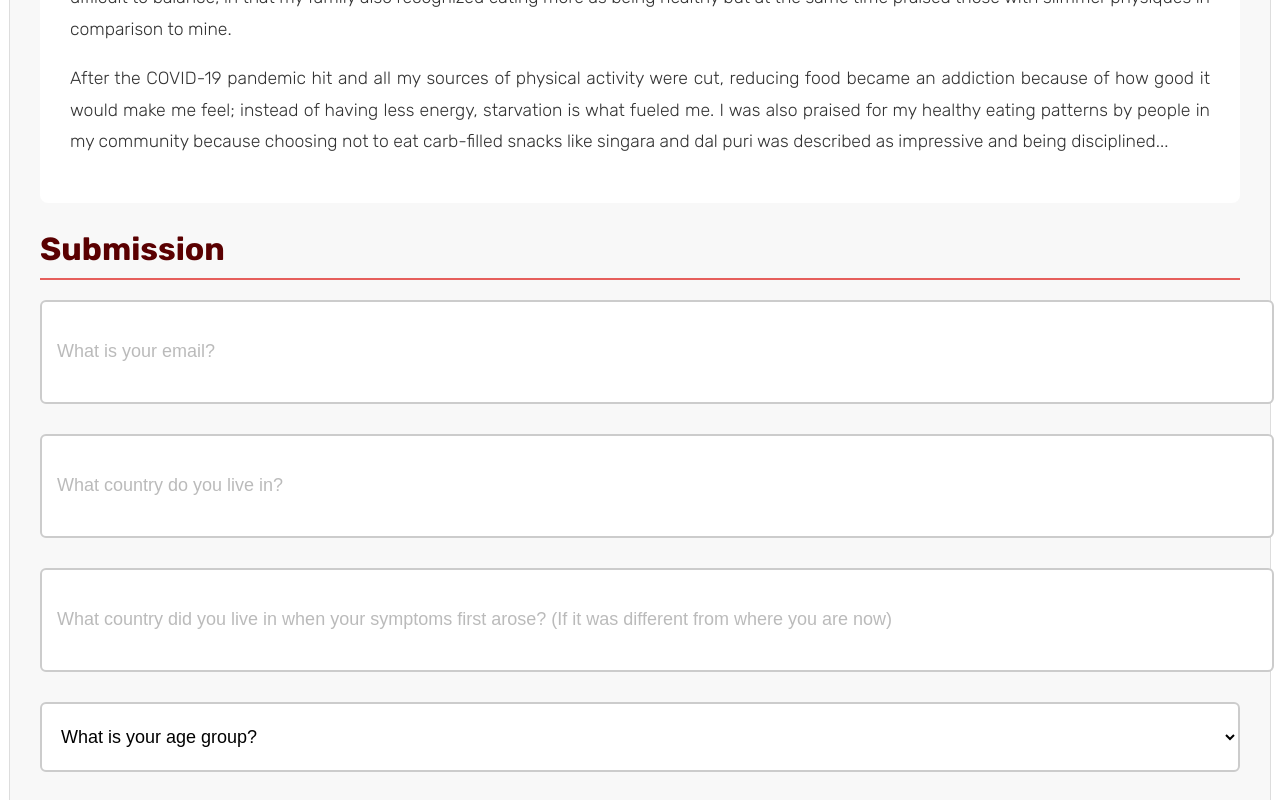
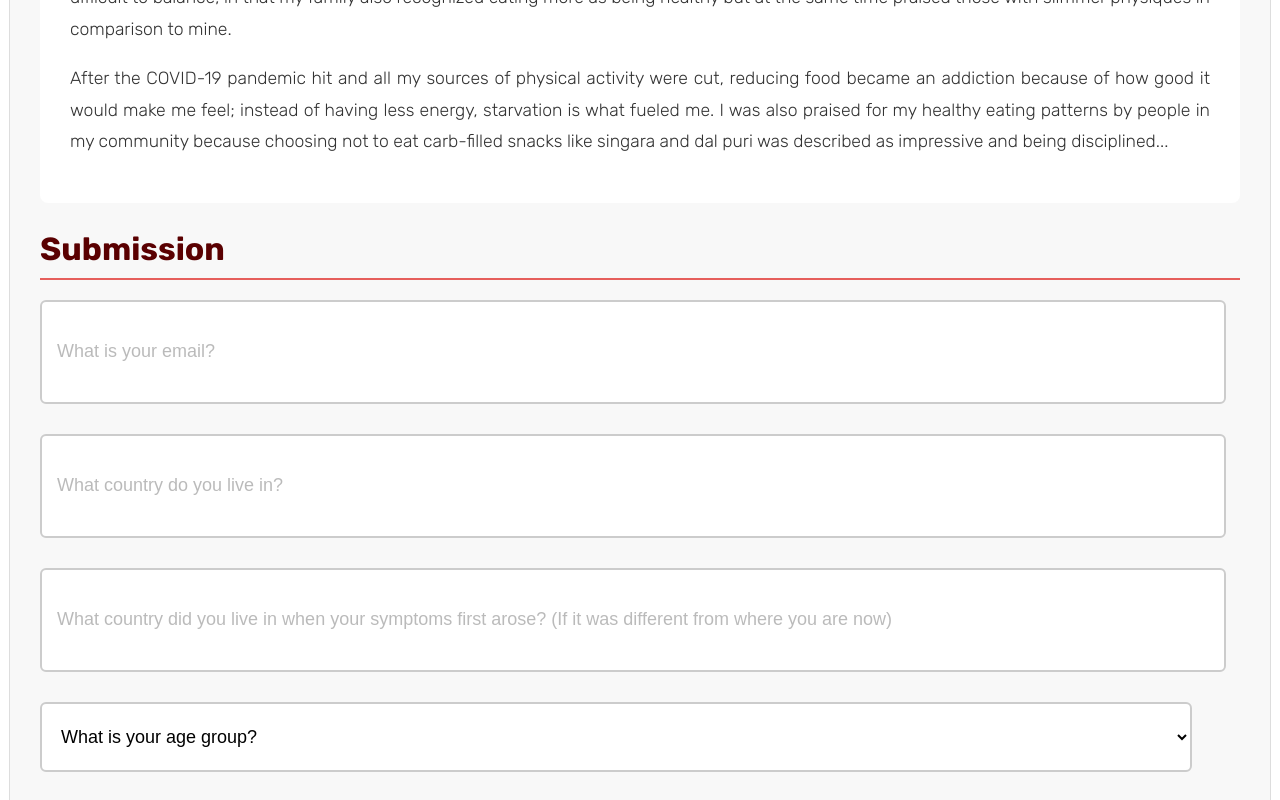
Before and after one commit to Rouabhia2002/Eating-dissorders-website, a React (Vite) app: page /submissions in a window 1280 px wide. Shown: the part 1369-2169 px from the top of the page. Built offline with nearby package versions, Linux system fonts and the light colour scheme.

Commit message:
Update last changess

```diff
--- a/src/components/Sub/Sub.css
+++ b/src/components/Sub/Sub.css
@@ -361,7 +361,7 @@ input[type="email"],
 input[type="text"],
 textarea,
 select {
-  width: 100%; /* Full width for better spacing */
+  width: 96%; /* Full width for better spacing */
   height: 70px; /* Increase height for inputs */
   padding: 15px; /* Add padding for spacing */
   font-size: 18px; /* Increase font size */
```
